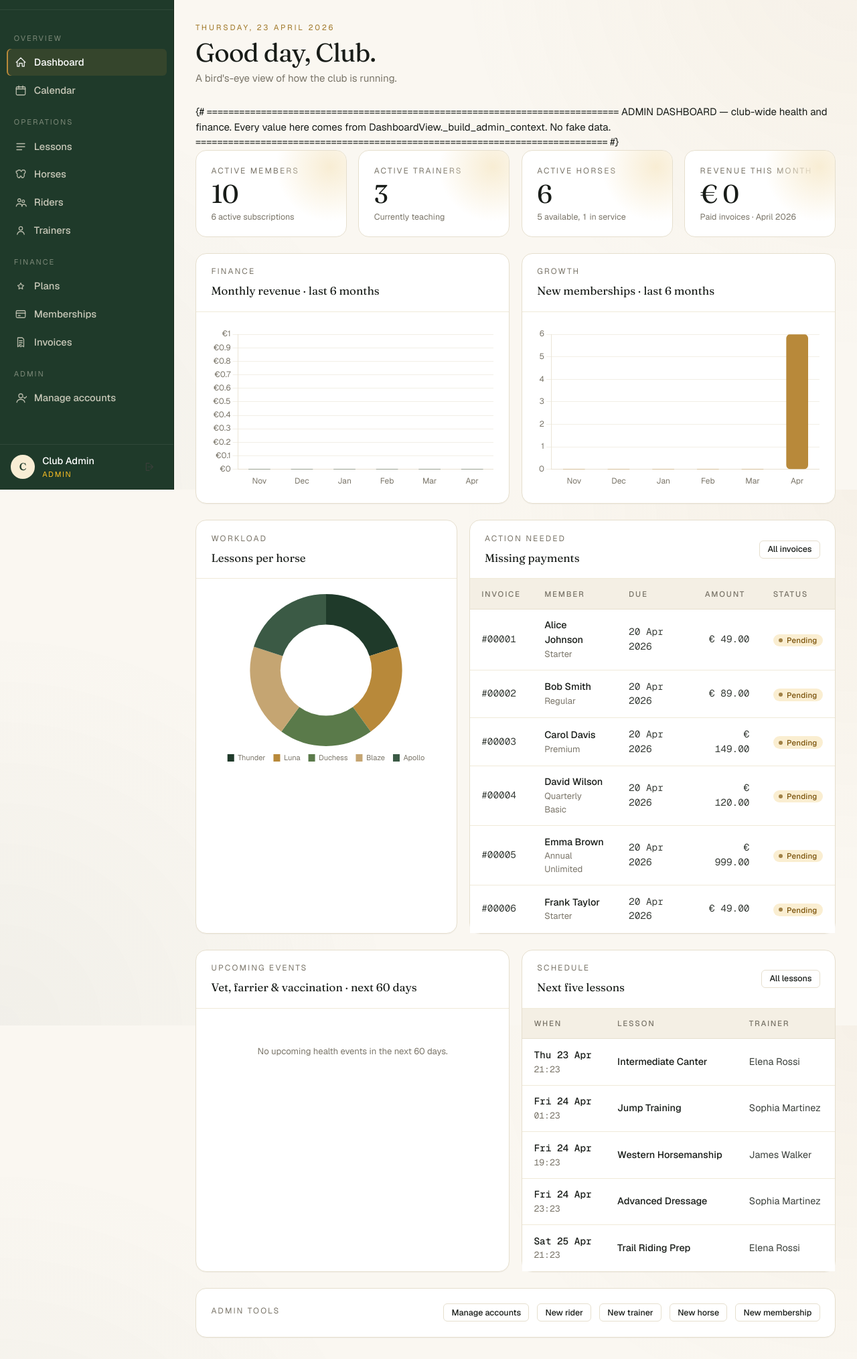
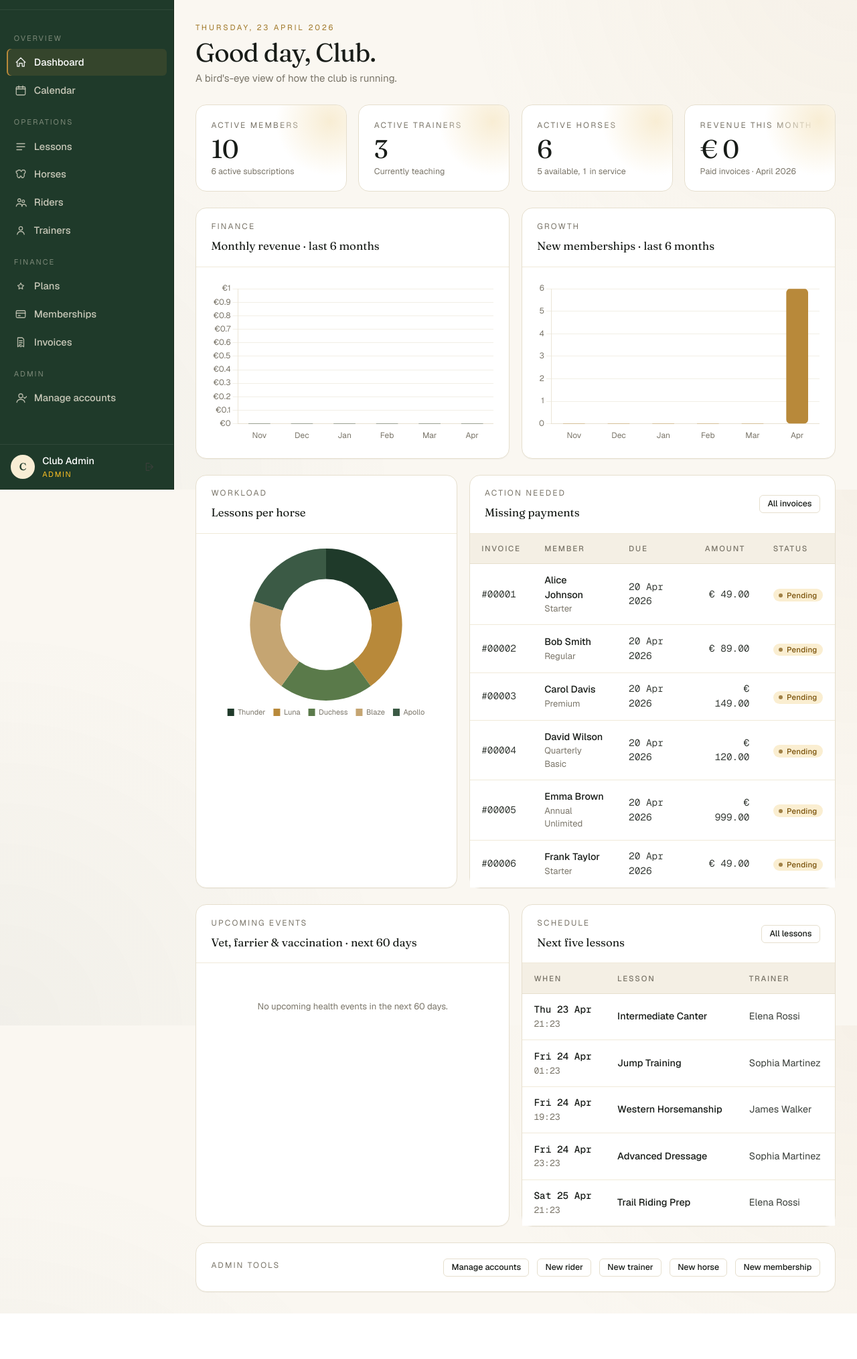
Before and after one commit to iciaradelino/horseriding-club-manager, a Django app: page / in a window 1280 px wide. Shown: the part 69-2098 px from the top of the page at 67% size. After the commit the page ends 2030 px from the top, so only its background shows below. Run offline with Django 5.2, Linux system fonts and the light colour scheme; a user stored in the database is signed in; data comes from the database, SQL or seed files in the repository; some libraries are stand-ins or nearby versions.

Commit message:
remove comments showing in the dashboard

```diff
--- a/frontend/templates/dashboard/_partials/admin.html
+++ b/frontend/templates/dashboard/_partials/admin.html
@@ -1,8 +1,3 @@
-{# ============================================================================
-   ADMIN DASHBOARD — club-wide health and finance.
-   Every value here comes from DashboardView._build_admin_context. No fake data.
-============================================================================ #}
-
 {# ─── Stat strip ──────────────────────────────────────────────────────── #}
 <section class="grid-4 stagger mb-6">
     <div class="stat">
--- a/frontend/templates/dashboard/_partials/member.html
+++ b/frontend/templates/dashboard/_partials/member.html
@@ -1,7 +1,3 @@
-{# ============================================================================
-   MEMBER DASHBOARD — what you have booked and what's in your package.
-============================================================================ #}
-
 {% if not member_profile %}
 <div class="card"><div class="card__body">
     <p class="muted">Your member profile hasn't been set up yet — ask a club admin to register you.</p>
--- a/frontend/templates/dashboard/_partials/trainer.html
+++ b/frontend/templates/dashboard/_partials/trainer.html
@@ -1,8 +1,4 @@
 {% load dashboard_extras %}
-{# ============================================================================
-   TRAINER DASHBOARD — today, this week, and your usual hours.
-============================================================================ #}
-
 {% if not trainer_profile %}
 <div class="card"><div class="card__body">
     <p class="muted">Your trainer profile hasn't been set up yet — ask a club admin to create one for you.</p>
```
